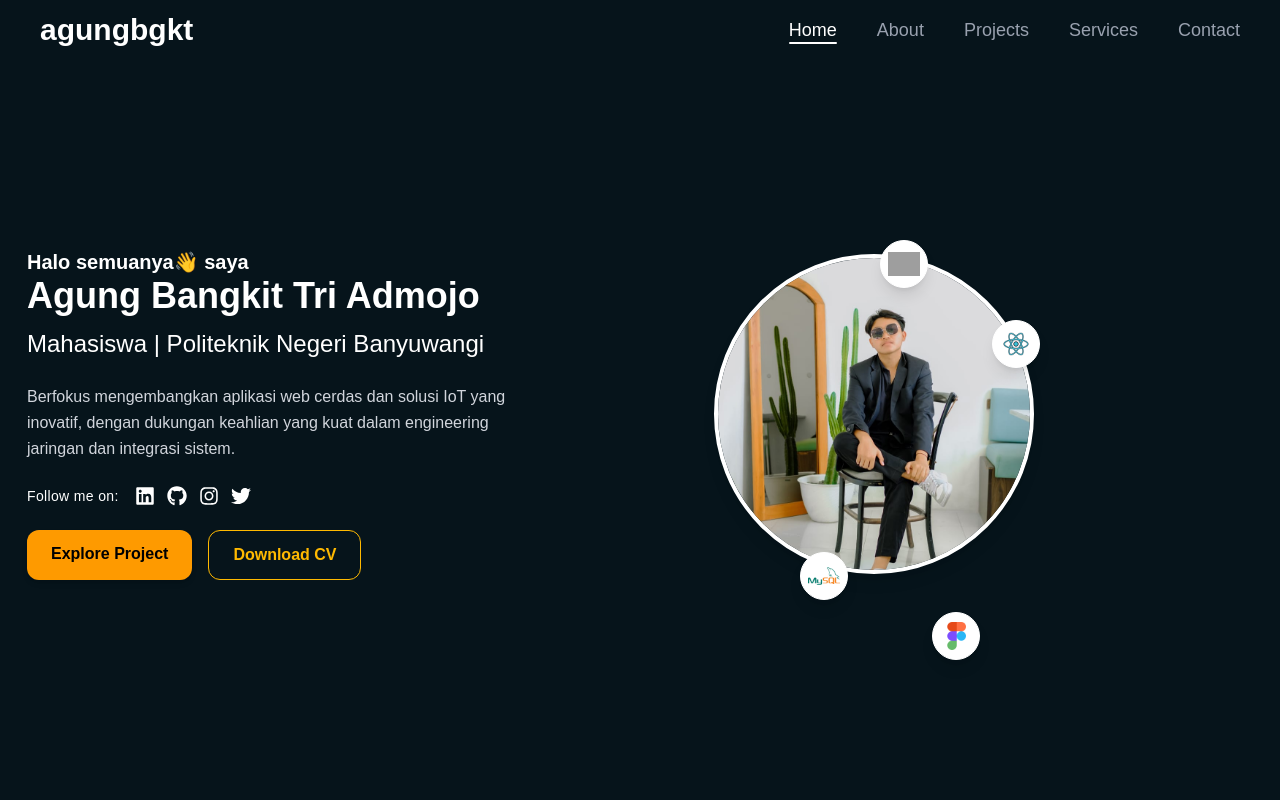
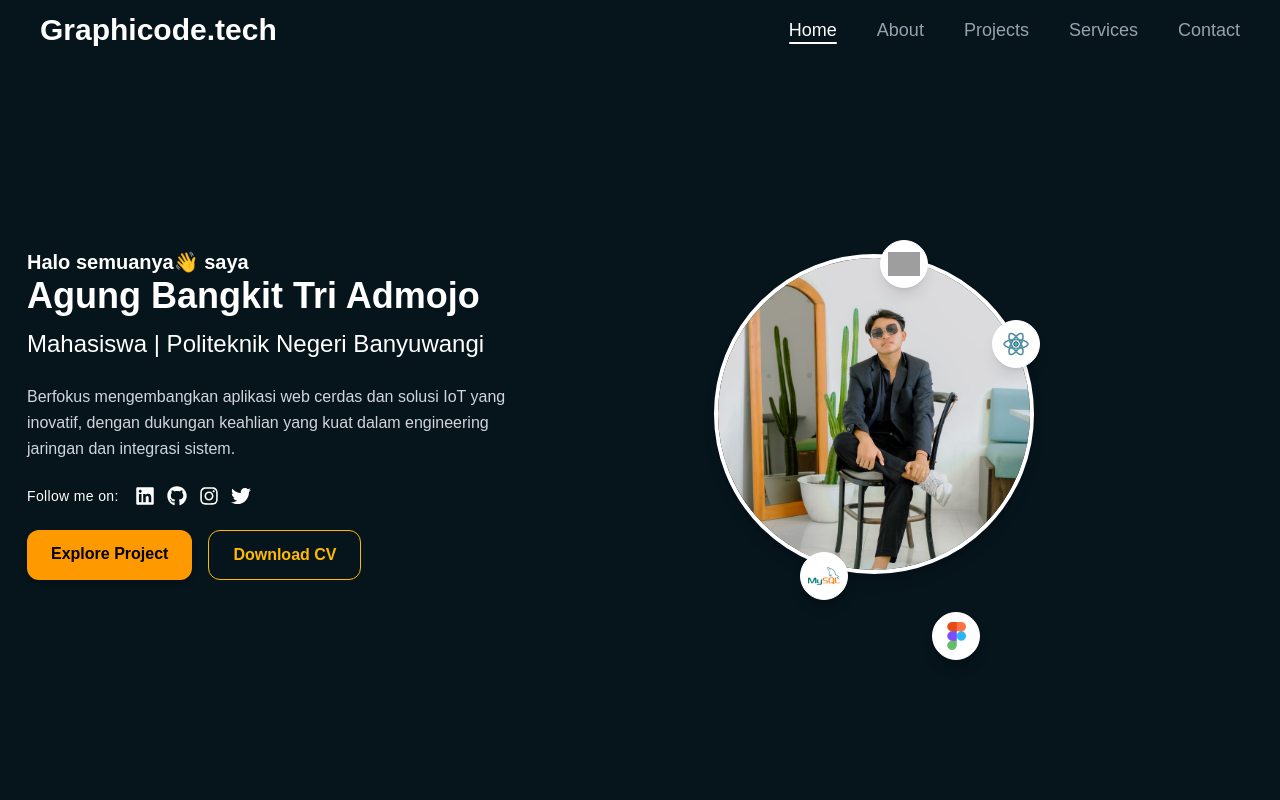
Before and after one commit to agungbgkt/Portofolio-Website, a React (Vite) app in the folder frontend/: page /projects/1 in a window 1280 px wide. Shown: the top 800 px of the page. Built offline with nearby package versions, Linux system fonts and the light colour scheme; grey boxes are pictures that could not be loaded.

Commit message:
initial commit: Update navbar & footer

```diff
--- a/frontend/src/components/footer.jsx
+++ b/frontend/src/components/footer.jsx
@@ -10,7 +10,7 @@ export default function Footer() {
 
         {/* LEFT */}
         <div className="text-center max-w-md">
-          <h2 className="text-xl font-bold">GRAPHICODE</h2>
+          <h2 className="text-xl font-bold">GRAPHICODE.TECH</h2>
           <p className="text-sm text-gray-400 mt-4 leading-relaxed">
             GRAPHICODE is my personal portfolio as a Full Stack Developer, focusing on frontend development, UI/UX design, and IoT solutions to build modern, efficient, and user-centered digital products.
           </p>
@@ -30,7 +30,7 @@ export default function Footer() {
       {/* ===== MOBILE VERSION ===== */}
       <div className="md:hidden max-w-md mx-auto text-center space-y-8">
 
-        <h2 className="text-xl font-bold">GRAPHICODE</h2>
+        <h2 className="text-xl font-bold">GRAPHICODE.TECH</h2>
 
         {/* Social Icons mobile */}
         <div className="flex items-center justify-center gap-4 pt-1">
@@ -44,7 +44,7 @@ export default function Footer() {
 
       {/* COPYRIGHT */}
       <div className="text-center text-gray-400 text-sm mt-10">
-        Copyright © 2025 Graphicode | Powered by Graphicode
+        Copyright © 2025 Graphicode.tech | Powered by Graphicode.tech
       </div>
     </footer>
   );
--- a/frontend/src/components/navbar.jsx
+++ b/frontend/src/components/navbar.jsx
@@ -25,7 +25,7 @@ const Navbar = () => {
         `}
       >
         {/* Logo */}
-        <h1 className="text-3xl font-semibold text-white">agungbgkt</h1>
+        <h1 className="text-3xl font-semibold text-white">Graphicode.tech</h1>
 
         {/* Desktop Menu */}
         <ul className="flex items-center gap-10">
@@ -59,7 +59,7 @@ const Navbar = () => {
       {/* ========= MOBILE NAVBAR ========= */}
       <div className="md:hidden Navbar py-7 flex items-center justify-between transition-all duration-500">
         {/* Logo */}
-        <h1 className="text-3xl font-semibold text-white p-1">agungbgkt</h1>
+        <h1 className="text-3xl font-semibold text-white p-1">Graphicode.tech</h1>
 
         {/* Floating menu center */}
         <ul
```
